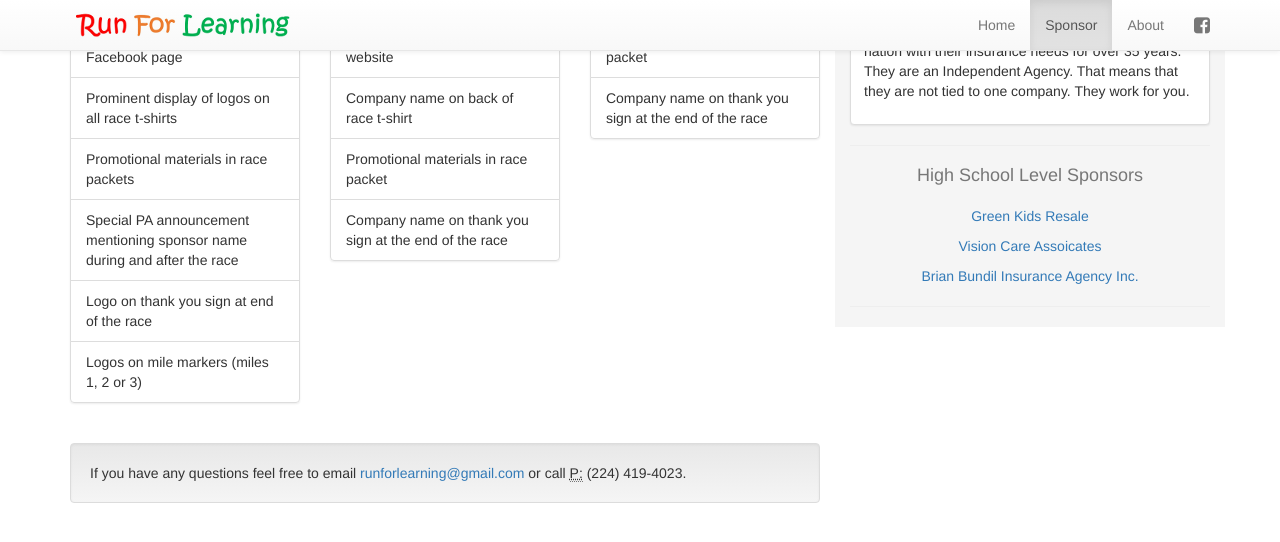
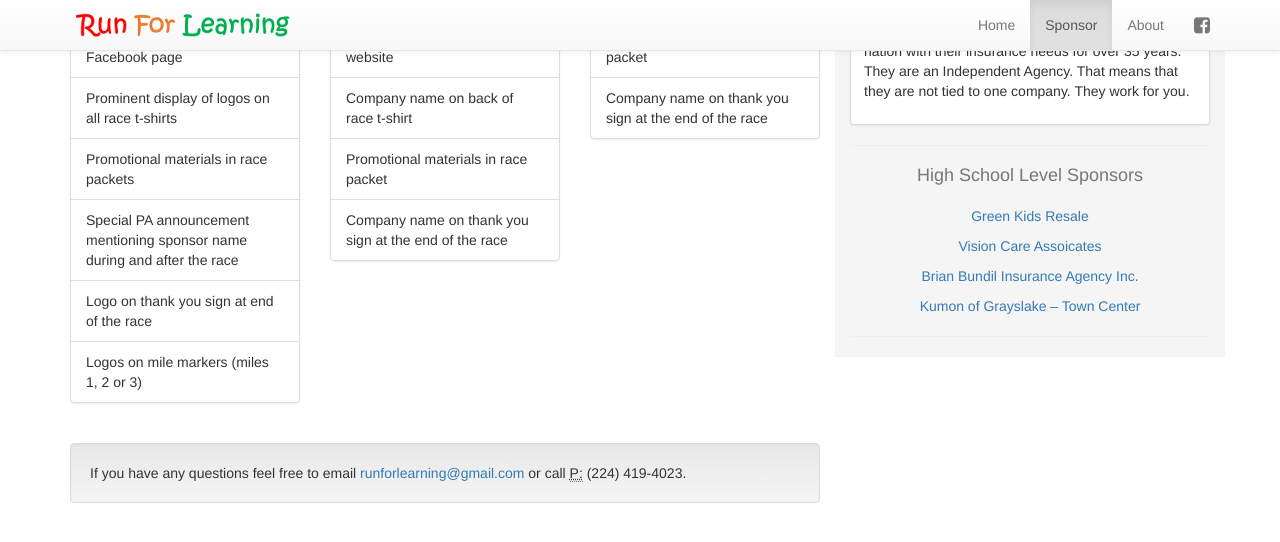
Before and after one commit to runforlearning/runforlearning.github.io, a Jekyll site: the page built from sponsor.html, in a window 1280 px wide and 900 px high, scrolled down 1010 px, cut to the strip 0-600 px from the top of the window. Shown: the top 542 px of the strip. Built offline with Jekyll 4.4.1, drawn with Linux system fonts in a browser that asks for light colours; nearby versions of some CDN libraries.

Commit message:
Adds high school level sponsor

```diff
--- a/_includes/sponsor_sidebar.html
+++ b/_includes/sponsor_sidebar.html
@@ -16,4 +16,7 @@
 <p class="text-center">
   <a href="http://www.brianbudil.com/" alt="Brian Bundil Insurance Agency Inc." target="_blank">Brian Bundil Insurance Agency Inc.</a>
 </p>
+<p class="text-center">
+  <a href="http://www.kumon.com/centerepage/home.aspx?p1=bdc4e5b9-ea20-440d-a92d-8f07ebf3c28f&p2=1&p3=grayslake-towncenter" alt="Kumon Math and Reading Center of Grayslake Town Center" target="_blank">Kumon of Grayslake &ndash; Town Center</a>
+</p>
 <hr>
```
